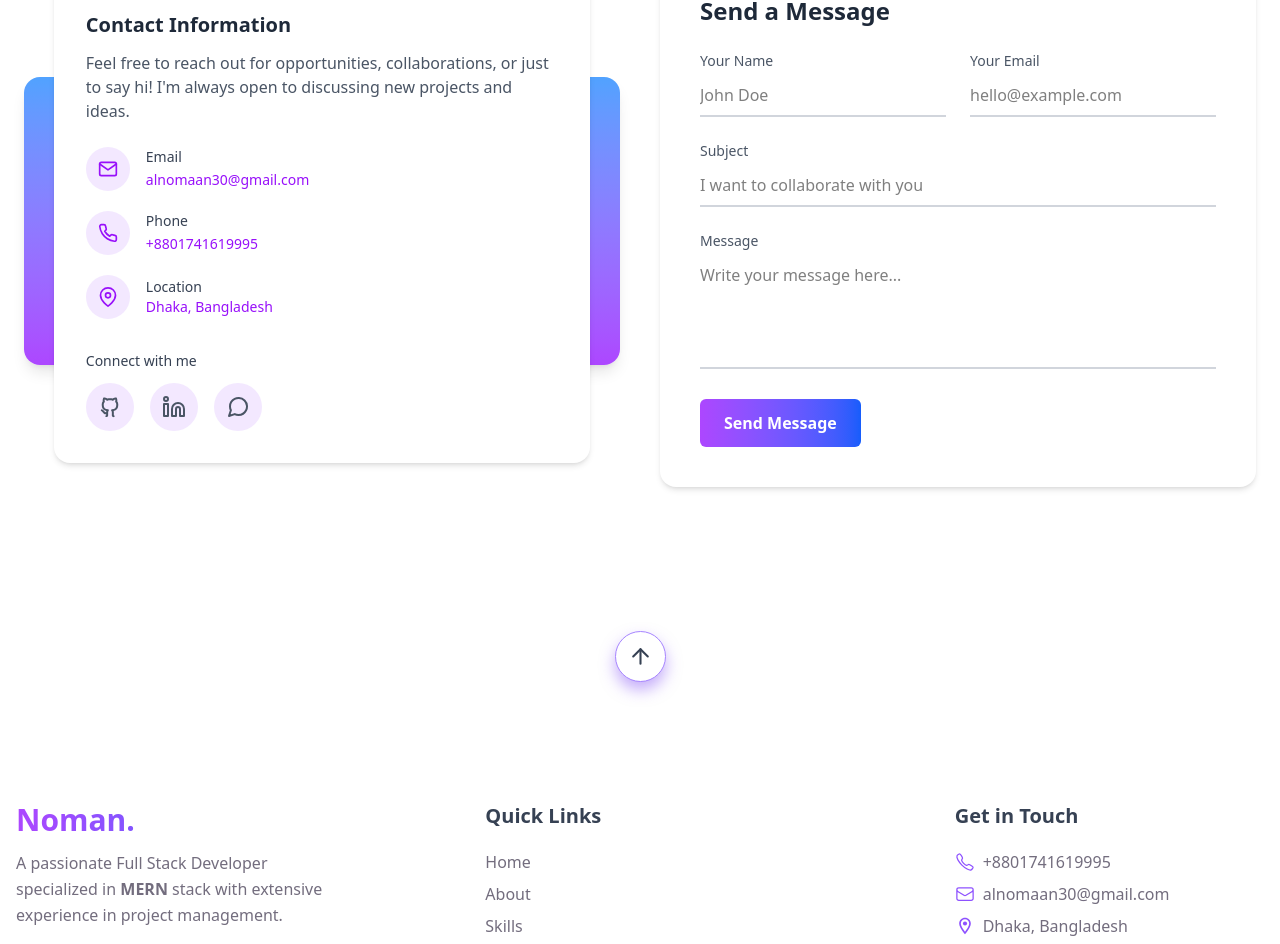
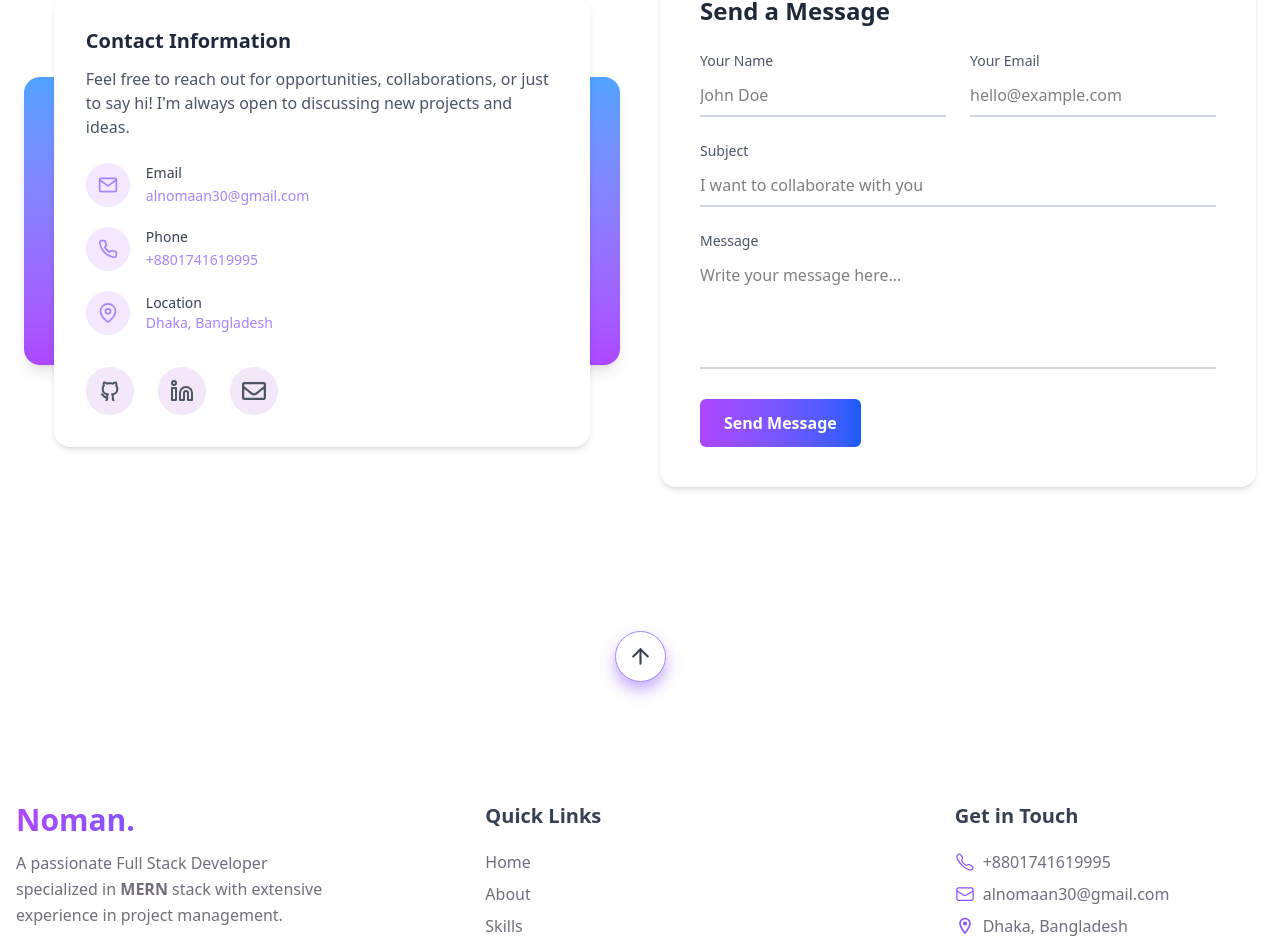
Before and after one commit to alnoman30/alnoman-portfolio, a React (Vite) app: page / in a window 1280 px wide. Shown: the part 1085-2029 px from the top of the page. Built offline with nearby package versions, Linux system fonts and the light colour scheme.

Commit message:
contact form

```diff
--- a/src/components/contact/Contact.jsx
+++ b/src/components/contact/Contact.jsx
@@ -1,13 +1,22 @@
 import React from "react";
 import { FiMail, FiPhone, FiMapPin } from "react-icons/fi";
 import { RiGithubLine } from "react-icons/ri";
-import { FiLinkedin, FiMessageCircle } from "react-icons/fi";
+import { FiLinkedin } from "react-icons/fi";
+import { FaRegEnvelope } from "react-icons/fa";
+import { motion } from "framer-motion";
 
 const Contact = () => {
   return (
-    <section className="container mx-auto py-20" id="contact">
+    <motion.section
+      className="container mx-auto py-20"
+      id="contact"
+      initial={{ opacity: 0, y: 20 }}
+      whileInView={{ opacity: 1, y: 0 }}
+      transition={{ duration: 1.5, ease: "easeOut", delay: 0.5 }} // <-- delay added
+      viewport={{ once: true }}
+    >
       {/* Header Section */}
-      <div className="text-center max-w-2xl mx-auto mb-12">
+      <div className="text-center max-w-2xl mx-auto mb-30 md:mb-12">
         <h2 className="text-4xl text-gray-700 dark:text-[hsl(0,0%,96%)] font-bold mb-4">
           Get In{" "}
           <span className="bg-gradient-to-r from-purple-600 to-blue-500 text-transparent bg-clip-text inline-block">
@@ -24,139 +33,149 @@ const Contact = () => {
       <div className="px-6 grid md:grid-cols-2 gap-10 items-center">
         {/* Left Side */}
         <div className="flex flex-col justify-center relative">
-          {/* Gradient Background */}
           <div className="bg-gradient-to-b from-blue-400 to-purple-500 h-72 w-full rounded-2xl shadow-lg"></div>
 
-          {/* Contact Card */}
           <div className="absolute inset-0 flex items-center justify-center">
             <div className="bg-white dark:bg-[#1c1528] rounded-2xl shadow-md p-8 w-[90%]">
-              <h3 className="text-xl font-semibold text-gray-800 mb-3">
+              <h3 className="text-xl font-semibold text-gray-800 dark:text-white mb-3">
                 Contact Information
               </h3>
-              <p className="text-gray-600 mb-6">
-                Feel free to reach out for opportunities, collaborations, or just
-                to say hi! I'm always open to discussing new projects and ideas.
+              <p className="text-gray-600 mb-6 dark:text-[hsl(261,15%,70%)]">
+                Feel free to reach out for opportunities, collaborations, or
+                just to say hi! I'm always open to discussing new projects and
+                ideas.
               </p>
 
+              {/* Contact items */}
               <div className="space-y-5">
-                <div className="flex items-center gap-4">
-                  <span className="bg-purple-100 text-purple-600 p-3 rounded-full">
-                    <FiMail size={20} />
+                {[
+                  {
+                    icon: <FiMail size={20} />,
+                    title: "Email",
+                    value: "alnomaan30@gmail.com",
+                    href: "mailto:alnomaan30@gmail.com",
+                  },
+                  {
+                    icon: <FiPhone size={20} />,
+                    title: "Phone",
+                    value: "+8801741619995",
+                    href: "tel:+8801741619995",
+                  },
+                  {
+                    icon: <FiMapPin size={20} />,
+                    title: "Location",
+                    value: "Dhaka, Bangladesh",
+                    href: null,
+                  },
+                ].map((item, i) => (
+                  <div key={i} className="flex items-center gap-4">
+                    <span className="bg-purple-100 text-violet-400 p-3 rounded-full dark:bg-[#2D2B3A]">
+                      {item.icon}
                     </span>
                     <div>
-                    <p className="text-gray-700 text-sm font-medium">Email</p>
+                      <p className="text-gray-700 text-sm font-medium dark:text-white">
+                        {item.title}
+                      </p>
+                      {item.href ? (
                         <a
-                      href="mailto:alnomaan30@gmail.com"
-                      className="text-purple-600 text-sm hover:underline"
+                          href={item.href}
+                          className="text-violet-400 text-sm hover:underline dark:text-[hsl(261,15%,70%)]"
                         >
-                      alnomaan30@gmail.com
+                          {item.value}
                         </a>
+                      ) : (
+                        <p className="text-violet-400 text-sm dark:text-[hsl(261,15%,70%)]">
+                          {item.value}
+                        </p>
+                      )}
                     </div>
                   </div>
-
-                <div className="flex items-center gap-4">
-                  <span className="bg-purple-100 text-purple-600 p-3 rounded-full">
-                    <FiPhone size={20} />
-                  </span>
-                  <div>
-                    <p className="text-gray-700 text-sm font-medium">Phone</p>
-                    <a
-                      href="tel:+8801741619995"
-                      className="text-purple-600 text-sm hover:underline"
-                    >
-                      +8801741619995
-                    </a>
-                  </div>
-                </div>
-
-                <div className="flex items-center gap-4">
-                  <span className="bg-purple-100 text-purple-600 p-3 rounded-full">
-                    <FiMapPin size={20} />
-                  </span>
-                  <div>
-                    <p className="text-gray-700 text-sm font-medium">Location</p>
-                    <p className="text-purple-600 text-sm">
-                      Dhaka, Bangladesh
-                    </p>
-                  </div>
-                </div>
+                ))}
               </div>
 
               {/* Social Links */}
-              <div className="mt-8">
-                <p className="text-gray-700 text-sm font-medium mb-3">
-                  Connect with me
-                </p>
-                <div className="flex gap-4 text-2xl text-gray-600">
+              <ul className="flex justify-start gap-6 mt-8 text-2xl text-gray-600 dark:text-gray-300">
+                {[
+                  {
+                    icon: <RiGithubLine />,
+                    href: "https://github.com/alnoman30",
+                  },
+                  {
+                    icon: <FiLinkedin />,
+                    href: "https://www.linkedin.com/in/abdullah-al-noman30/",
+                  },
+                  {
+                    icon: <FaRegEnvelope />,
+                    href: "mailto:alnomaan30@gmail.com",
+                  },
+                ].map((social, i) => (
+                  <li
+                    key={i}
+                    className="bg-[#F3E7F9] dark:bg-[#2D2B3A] hover:bg-violet-400 hover:text-white cursor-pointer p-3 rounded-full transition duration-300 transform hover:-translate-y-2 hover:shadow-lg hover:shadow-violet-400/50"
+                  >
                     <a
-                    href="#"
-                    className="bg-purple-100 hover:bg-purple-500 hover:text-white p-3 rounded-full transition"
+                      href={social.href}
+                      target="_blank"
+                      rel="noopener noreferrer"
                     >
-                    <RiGithubLine />
+                      {social.icon}
                     </a>
-                  <a
-                    href="#"
-                    className="bg-purple-100 hover:bg-purple-500 hover:text-white p-3 rounded-full transition"
-                  >
-                    <FiLinkedin />
-                  </a>
-                  <a
-                    href="#"
-                    className="bg-purple-100 hover:bg-purple-500 hover:text-white p-3 rounded-full transition"
-                  >
-                    <FiMessageCircle />
-                  </a>
-                </div>
-              </div>
+                  </li>
+                ))}
+              </ul>
             </div>
           </div>
         </div>
 
         {/* Right Side - Contact Form */}
         <div className="bg-white dark:bg-[#1c1528] rounded-2xl shadow-md p-10">
-          <h3 className="text-2xl font-semibold text-gray-800 mb-6">
+          <h3 className="text-2xl font-semibold text-gray-800 dark:text-white mb-6">
             Send a Message
           </h3>
 
           <form className="space-y-6">
             <div className="grid grid-cols-1 md:grid-cols-2 gap-6">
               <div>
-                <label className="block text-sm text-gray-600 mb-1">
+                <label className="block text-sm text-gray-600 dark:text-white mb-1">
                   Your Name
                 </label>
                 <input
                   type="text"
                   placeholder="John Doe"
-                  className="w-full border-b-2 border-gray-300 focus:border-purple-600 outline-none py-2"
+                  className="w-full border-b-2 border-gray-300 focus:border-purple-600 outline-none py-2 dark:text-white"
                 />
               </div>
               <div>
-                <label className="block text-sm text-gray-600 mb-1">
+                <label className="block text-sm text-gray-600 mb-1 dark:text-white">
                   Your Email
                 </label>
                 <input
                   type="email"
                   placeholder="hello@example.com"
-                  className="w-full border-b-2 border-gray-300 focus:border-purple-600 outline-none py-2"
+                  className="w-full border-b-2 border-gray-300 focus:border-purple-600 outline-none py-2 dark:text-white"
                 />
               </div>
             </div>
 
             <div>
-              <label className="block text-sm text-gray-600 mb-1">Subject</label>
+              <label className="block text-sm text-gray-600 mb-1 dark:text-white">
+                Subject
+              </label>
               <input
                 type="text"
                 placeholder="I want to collaborate with you"
-                className="w-full border-b-2 border-gray-300 focus:border-purple-600 outline-none py-2"
+                className="w-full border-b-2 border-gray-300 focus:border-purple-600 outline-none py-2 dark:text-white"
               />
             </div>
 
             <div>
-              <label className="block text-sm text-gray-600 mb-1">Message</label>
+              <label className="block text-sm text-gray-600 mb-1 dark:text-white">
+                Message
+              </label>
               <textarea
                 rows="4"
                 placeholder="Write your message here..."
-                className="w-full border-b-2 border-gray-300 focus:border-purple-600 outline-none py-2 resize-none"
+                className="w-full border-b-2 border-gray-300 focus:border-purple-600 outline-none py-2 resize-none dark:text-white"
               ></textarea>
             </div>
 
@@ -169,7 +188,7 @@ const Contact = () => {
           </form>
         </div>
       </div>
-    </section>
+    </motion.section>
   );
 };
 
```
Lines whose indentation alone changed are shown as unchanged.
